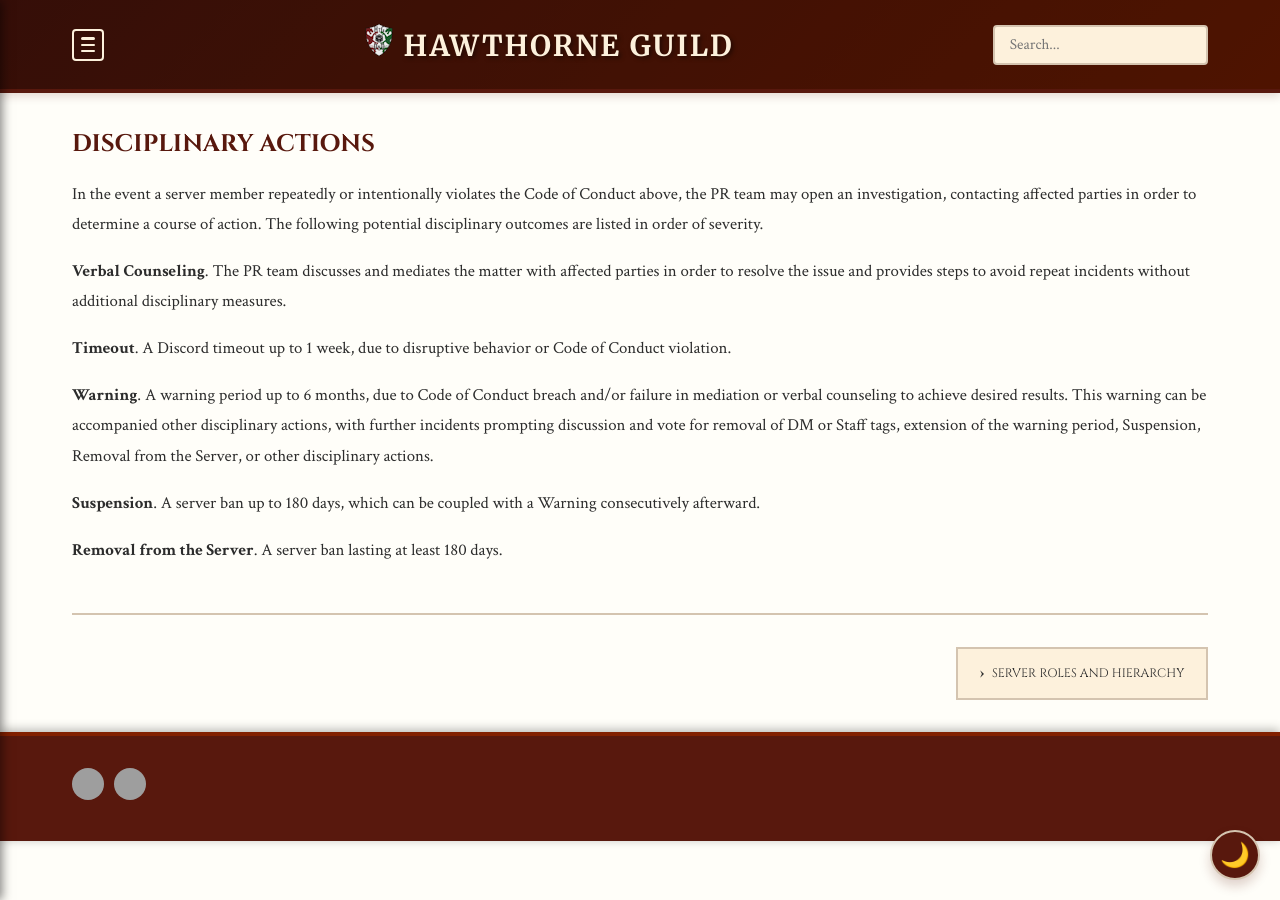
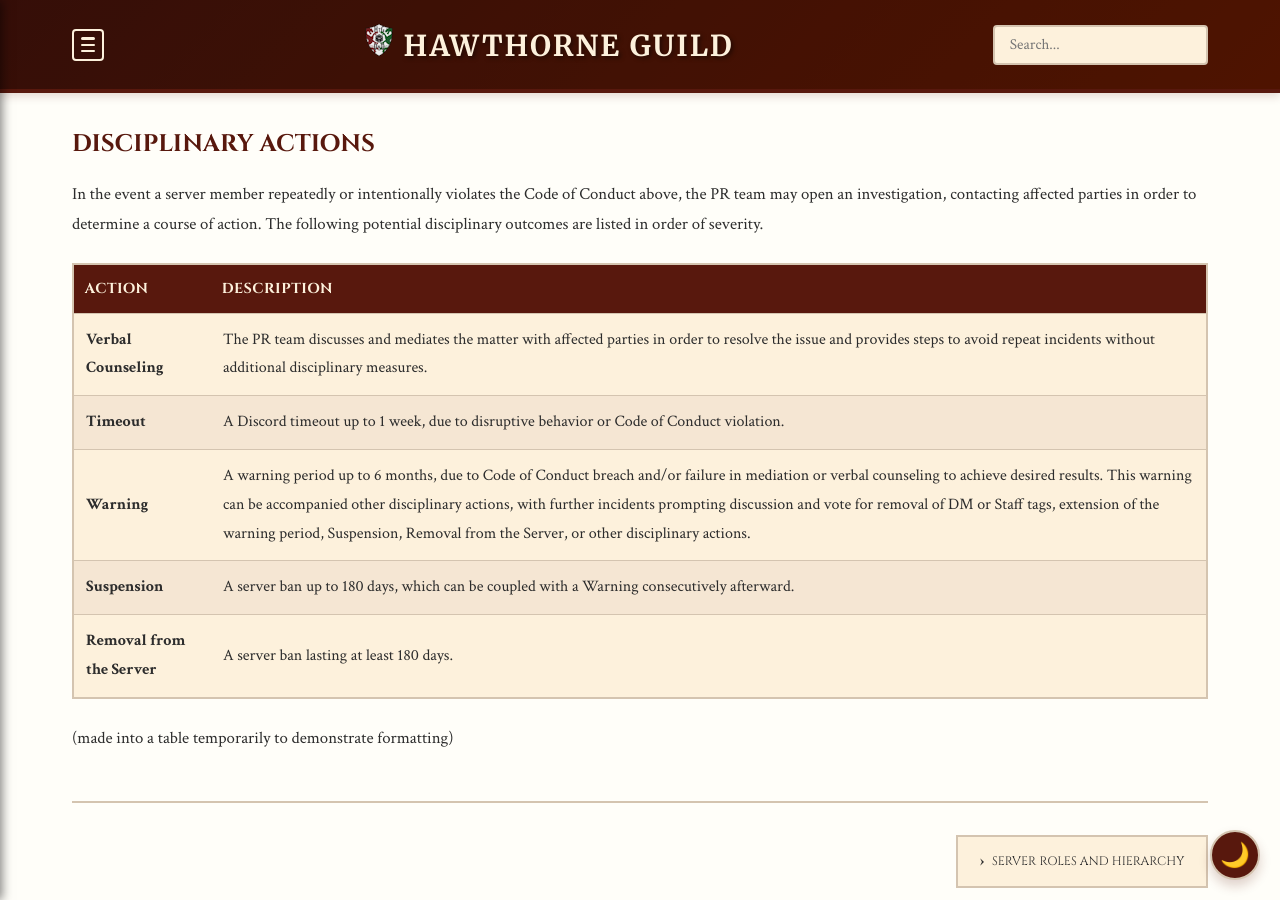
Before and after one commit to coconutswallow/Guides, a Jekyll site: the page built from _rules/server-rules.md, in a window 1280 px wide and 900 px high, scrolled down 2033 px. Built offline with Jekyll 4.4.1, drawn with Linux system fonts in a browser that asks for light colours; comment, search, counter and statistics services are not loaded; grey boxes are pictures that could not be loaded.

Commit message:
Update server-rules.md

```diff
--- a/_rules/server-rules.md
+++ b/_rules/server-rules.md
@@ -49,12 +49,12 @@
 ### Disciplinary Actions
 In the event a server member repeatedly or intentionally violates the Code of Conduct above, the PR team may open an investigation, contacting affected parties in order to determine a course of action. The following potential disciplinary outcomes are listed in order of severity.
 
-**Verbal Counseling**. The PR team discusses and mediates the matter with affected parties in order to resolve the issue and provides steps to avoid repeat incidents without additional disciplinary measures.
+| Action | Description |
+|:------|:---------------------------------------------------------------------------------|
+| **Verbal Counseling** | The PR team discusses and mediates the matter with affected parties in order to resolve the issue and provides steps to avoid repeat incidents without additional disciplinary measures. |
+| **Timeout** | A Discord timeout up to 1 week, due to disruptive behavior or Code of Conduct violation. |
+| **Warning** | A warning period up to 6 months, due to Code of Conduct breach and/or failure in mediation or verbal counseling to achieve desired results. This warning can be accompanied other disciplinary actions, with further incidents prompting discussion and vote for removal of DM or Staff tags, extension of the warning period, Suspension, Removal from the Server, or other disciplinary actions. |
+| **Suspension** | A server ban up to 180 days, which can be coupled with a Warning consecutively afterward. |
+| **Removal from the Server** | A server ban lasting at least 180 days. |
 
-**Timeout**. A Discord timeout up to 1 week, due to disruptive behavior or Code of Conduct violation.
-
-**Warning**. A warning period up to 6 months, due to Code of Conduct breach and/or failure in mediation or verbal counseling to achieve desired results. This warning can be accompanied other disciplinary actions, with further incidents prompting discussion and vote for removal of DM or Staff tags, extension of the warning period, Suspension, Removal from the Server, or other disciplinary actions.
-
-**Suspension**. A server ban up to 180 days, which can be coupled with a Warning consecutively afterward.
-
-**Removal from the Server**. A server ban lasting at least 180 days.
+(made into a table temporarily to demonstrate formatting)
```
